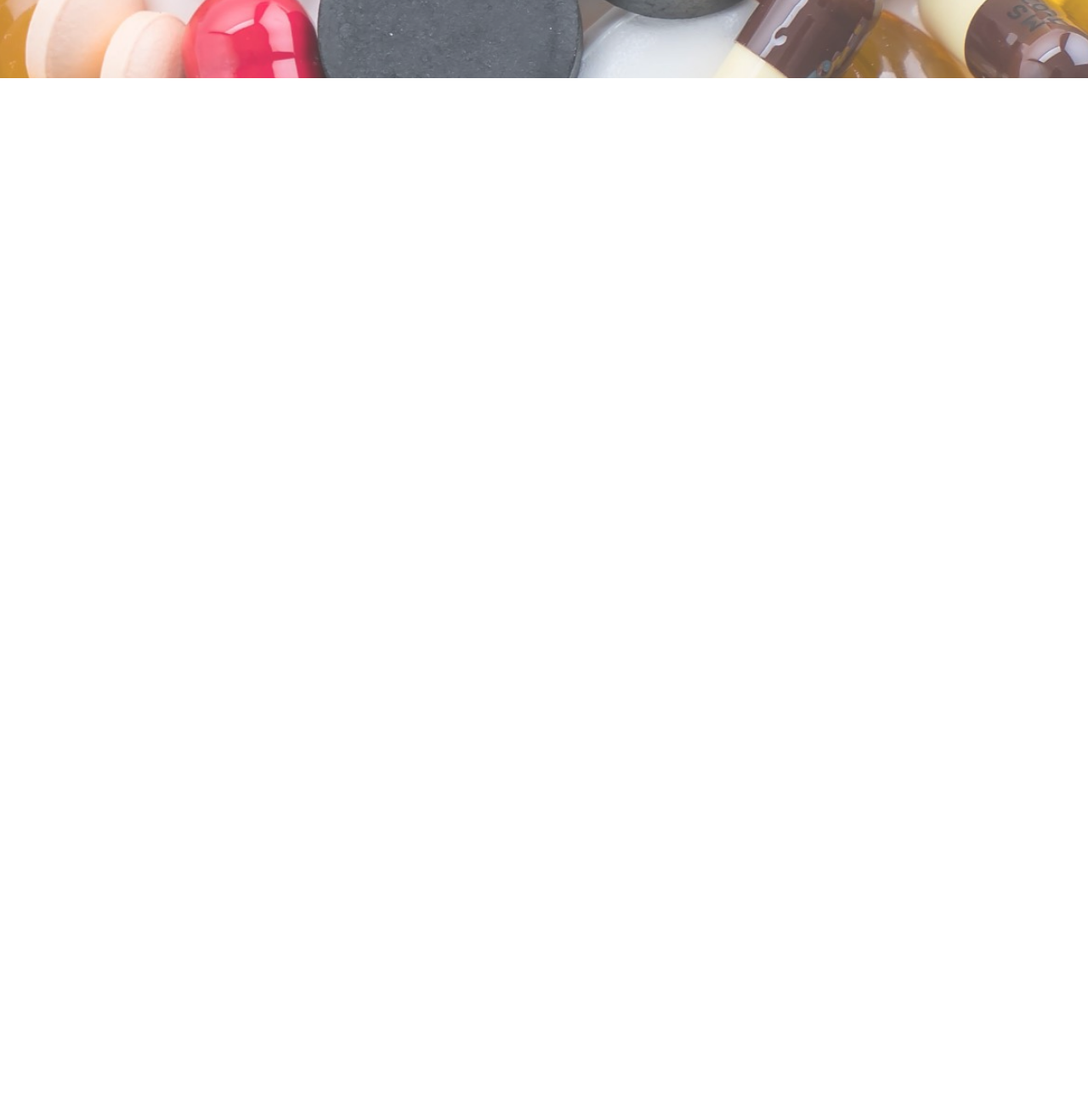
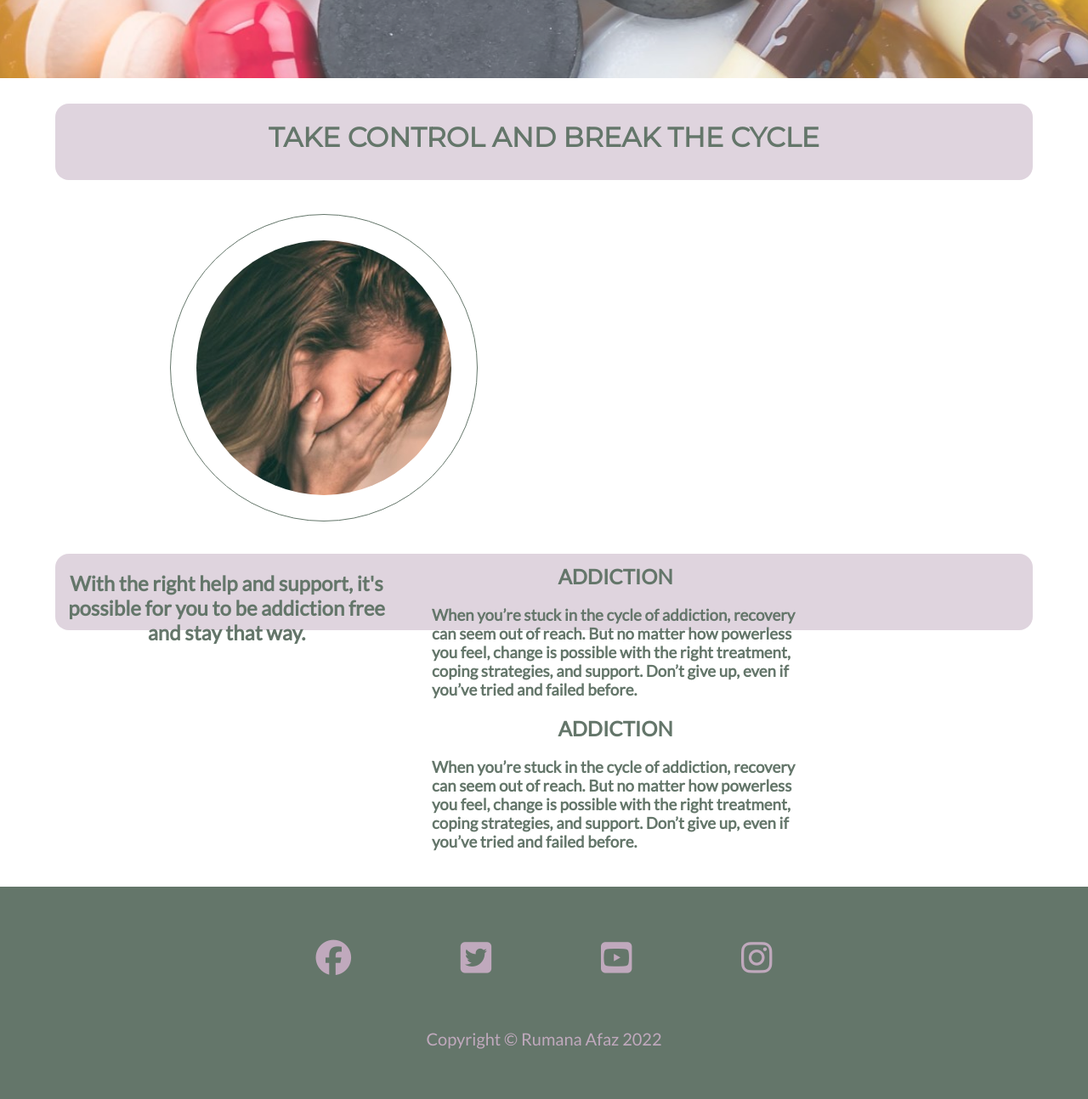
Before and after one commit to Code-Institute-Submissions/surviving-addiction, a plain HTML site: page index.html in a window 1280 px wide. Shown: the part 738-2032 px from the top of the page at 85% size. Before the commit the page ends 830 px from the top, so only its background shows below. Drawn offline with Linux system fonts and the light colour scheme.

Commit message:
Add main content

```diff
--- a/assets/css/style.css
+++ b/assets/css/style.css
@@ -185,3 +185,131 @@ h1 {
     color: #f4f2f3;
     padding-top: 15px;
 }
+
+
+
+/* main content left */
+
+#main-content {
+    width: 100%;
+    height: 500px;
+
+}
+
+#main-left {
+    float: left;
+    margin-top: 20px;
+}
+
+.main-top-heading {
+    margin: 30px;
+    text-align: center;
+    background-color: rgb(192, 169, 189, .5);
+    width: 1150px;
+    height: 70px;
+    margin: 0 auto;
+    margin-top: 30px;
+    padding-top: 20px;
+    border-radius: 1rem;
+}
+
+#main-right {
+
+    width: 40%;
+    height: 400px;
+    float: right;
+    margin-right: 300px;
+    margin-top: 30px;
+}
+
+
+
+
+
+
+
+
+.img-circle-container {
+    height: 300px;
+    width: 300px;
+    padding: 30px;
+    border-style: solid;
+    border-color: #64766a;
+    border-width: 1px;
+    border-radius: 50%;
+    float: left;
+    margin-left: 200px;
+    margin-top: 20px;
+
+}
+
+.img-circle {
+    height: 300px;
+    width: 100%;
+    background-image: url('../images/woman-depressed.jpg');
+    background-position: center;
+    background-repeat: no-repeat;
+    border-radius: 50%;
+
+}
+
+
+
+#circle-img-text-container {
+
+    width: 40%;
+    height: 300px;
+    float: right;
+    margin-right: 300px;
+
+
+}
+
+#addiction {
+    padding: 20px 0;
+    text-align: center;
+    text-transform: uppercase;
+}
+
+#addiction-text {
+    padding-left: 40px;
+    padding-right: 40px;
+}
+
+
+
+
+
+
+/* footer */
+
+footer {
+    height: 250px;
+    clear: both;
+    background-color: #64766a;
+    margin-top: 40px;
+}
+
+
+footer p {
+    text-align: center;
+    color: #c0a9bd;
+    font-size: 20px;
+
+}
+
+.social-networks {
+    text-align: center;
+}
+
+.social-networks > li {
+    display: inline;
+}
+
+.social-networks i {
+    font-size: 260%;
+    margin: 1%;
+    padding: 50px;
+    color: #c0a9bd;
+
+}
--- a/index.html
+++ b/index.html
@@ -10,6 +10,7 @@
     <link rel="stylesheet" href="assets/css/style.css">
     <title>Addiction Support</title>
 </head>
+
 <body>
 
     <div id="emer-bg">
@@ -55,6 +56,8 @@
             </ul>
         </nav>
     </header>
+
+
     <section id="addiction-outer">
         <div id="addiction-img">
 
@@ -68,6 +71,91 @@
 
     </section>
 
+    <section id="main-content">
+
+        <h1 class="main-top-heading"> Take control and break the cycle</h1>
+
+        <section>
+            <section id="main-left">
+
+                <div class="img-circle-container">
+                    <div class="img-circle">
+
+                    </div>
+                </div>
+
+            </section>
+
+
+            <section id="main-right">
+
+                <h2 id="addiction">Addiction</h2>
+                <h3 id="addiction-text">
+                    When you’re stuck in the cycle of addiction, recovery can seem out of reach. But no matter how
+                    powerless
+                    you feel, change is possible with the right treatment, coping strategies, and support. Don’t give
+                    up,
+                    even if you’ve tried and failed before.
+
+                </h3>
+                <h2 id="addiction">Addiction</h2>
+                <h3 id="addiction-text">
+                    When you’re stuck in the cycle of addiction, recovery can seem out of reach. But no matter how
+                    powerless
+                    you feel, change is possible with the right treatment, coping strategies, and support. Don’t give
+                    up,
+                    even if you’ve tried and failed before.
+
+                </h3>
+
+
+
+
+            </section>
+
+        </section>
+
+
+    </section>
+
+    <h2 class="main-top-heading">With the right help and support, it's possible for you to be addiction free and stay that way.</h2>
+
+
+
+
+
+
+
+
+    <footer>
+
+
+
+
+        <ul class="social-networks">
+            <li>
+                <a href="https://facebook.com" target="_blank" rel="noopener"
+                    aria-label="Visit our Facebook page (opens in a new tab)"><i class="fab fa-facebook"></i></a>
+            </li>
+            <li>
+                <a href="https://twitter.com" target="_blank" rel="noopener"
+                    aria-label="Visit our Twitter page (opens in a new tab)"><i class="fab fa-twitter-square"></i></a>
+            </li>
+            <li>
+                <a href="https://youtube.com" target="_blank" rel="noopener"
+                    aria-label="Visit our YouTube page (opens in a new tab)"><i class="fab fa-youtube-square"></i></a>
+            </li>
+            <li>
+                <a href="https://instagram.com" target="_blank" rel="noopener"
+                    aria-label="Visit our Instagram page (opens in a new tab)"><i class="fab fa-instagram"></i></a>
+            </li>
+        </ul>
+        <p>Copyright &copy Rumana Afaz 2022</p>
+    </footer>
+
+    <!-- font awesome script -->
+    <script src="https://kit.fontawesome.com/c7dbda0798.js" crossorigin="anonymous"></script>
+
 
 </body>
 
```
Also changed, not shown: assets/images/woman-depressed.jpg (added).
